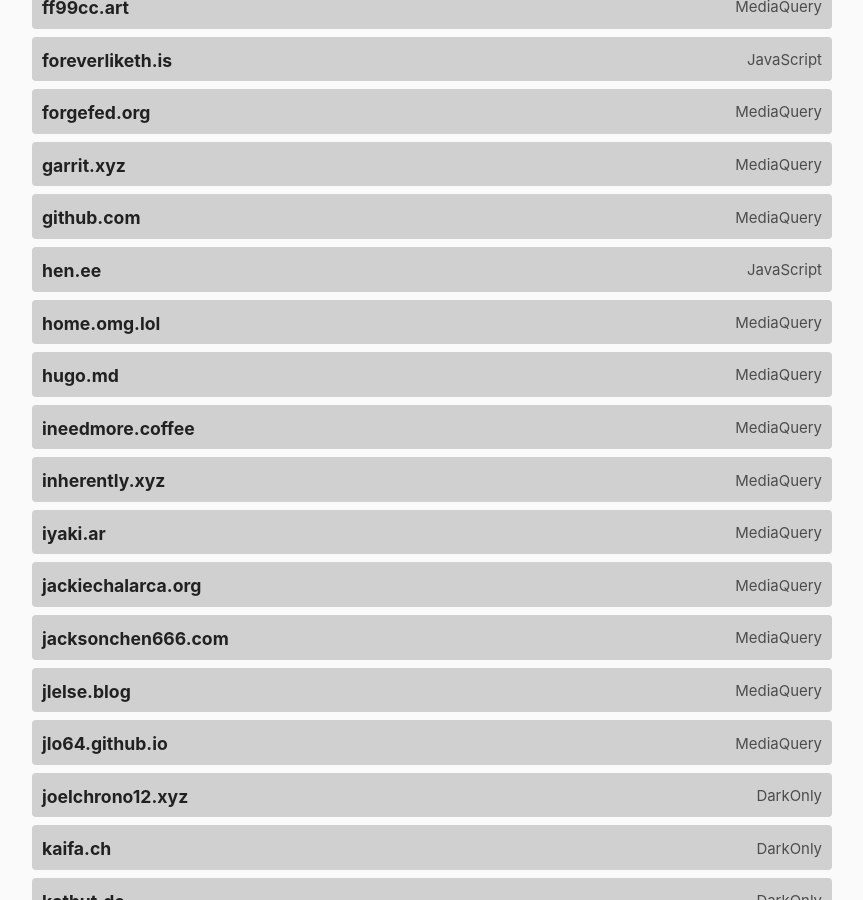
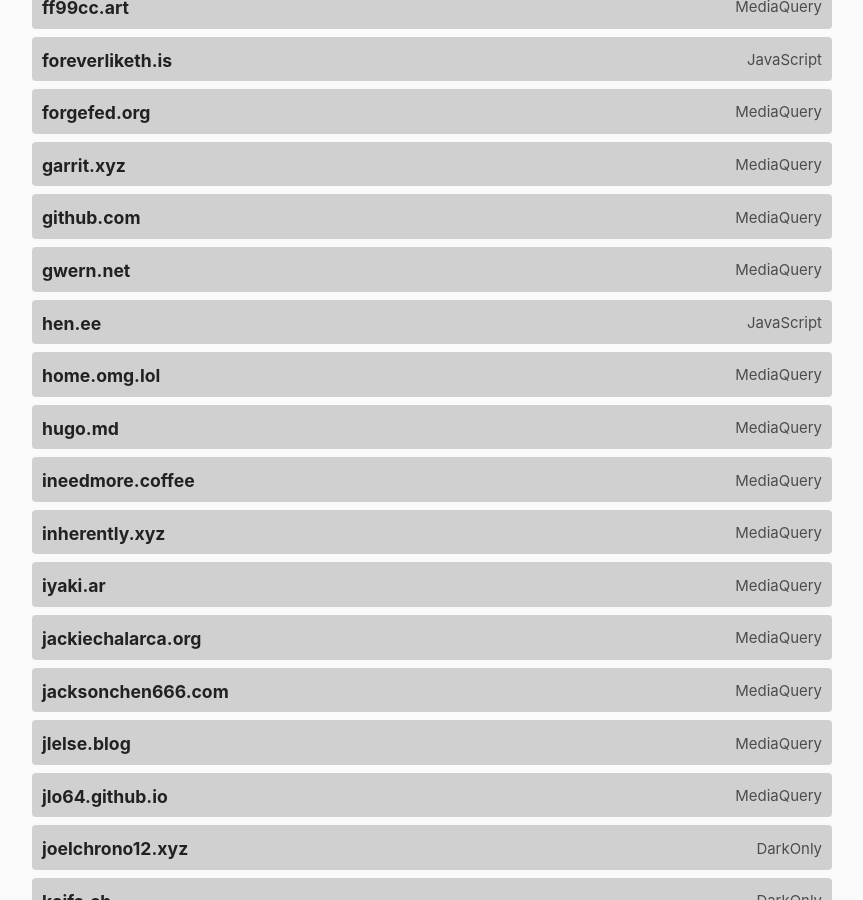
Before and after one commit to katherinek727/darktheme.club, a Jekyll site: the page built from index.md, in a window 1280 px wide and 900 px high, scrolled down 2427 px. Shown: the whole window, without its empty margins (208-1071 px from the left). Built offline with Jekyll 4.4.1, drawn with Linux system fonts in a browser that asks for light colours.

Commit message:
Update sites.yml: +Gwern.net
Gwern.net uses a custom dark-mode which respects media-query but uses JS to provide a three-state toggle: 'auto', 'dark', and 'light'. Dark-mode fully supports all features, including dropcaps (in the case of custom dropcap sets like the 'dropcats', they come in both dark & light-specific editions).

Demo screenshots:
- https://gwern.net/doc/cs/css/2023-08-21-gwern-gwernnet-desktop-index-darkmode-pagetopwithtoggleopen.png
- https://gwern.net/doc/cs/css/2023-08-21-gwern-gwernnet-desktop-index-darkmode-pagetopwithtoggleopen.png
- https://gwern.net/doc/newsletter/2021-03-28-gwern-gwernnet-annotations-mobilepopins-darkmode.png

```diff
--- a/_data/sites.yml
+++ b/_data/sites.yml
@@ -187,6 +187,11 @@
   url: https://github.com/
   method: mediaquery
   last_checked: 2022-07-16
+
+- domain: gwern.net
+  url: https://gwern.net
+  method: mediaquery
+  last_checked: 2023-11-02
 
 - domain: hen.ee
   url: https://hen.ee/
```
